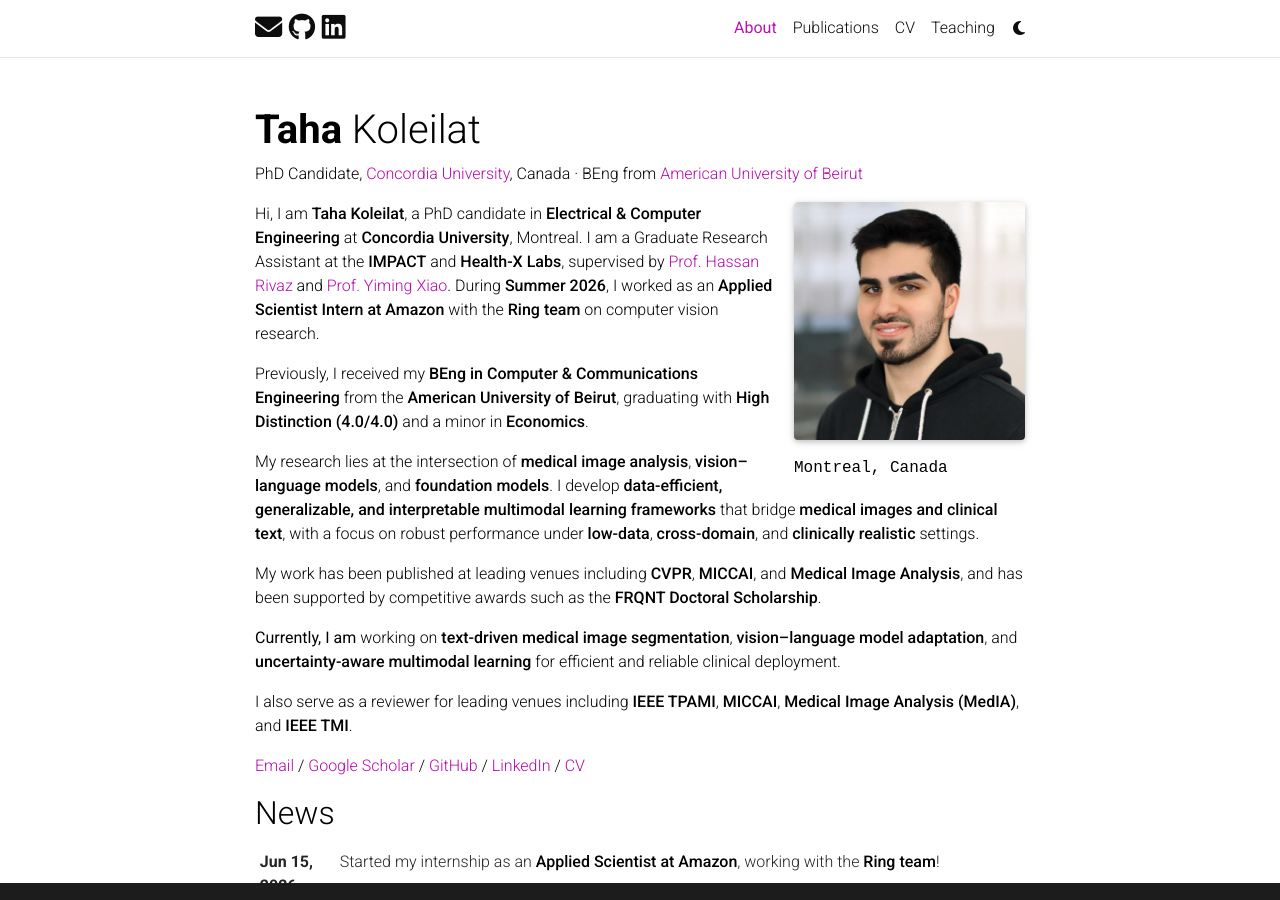
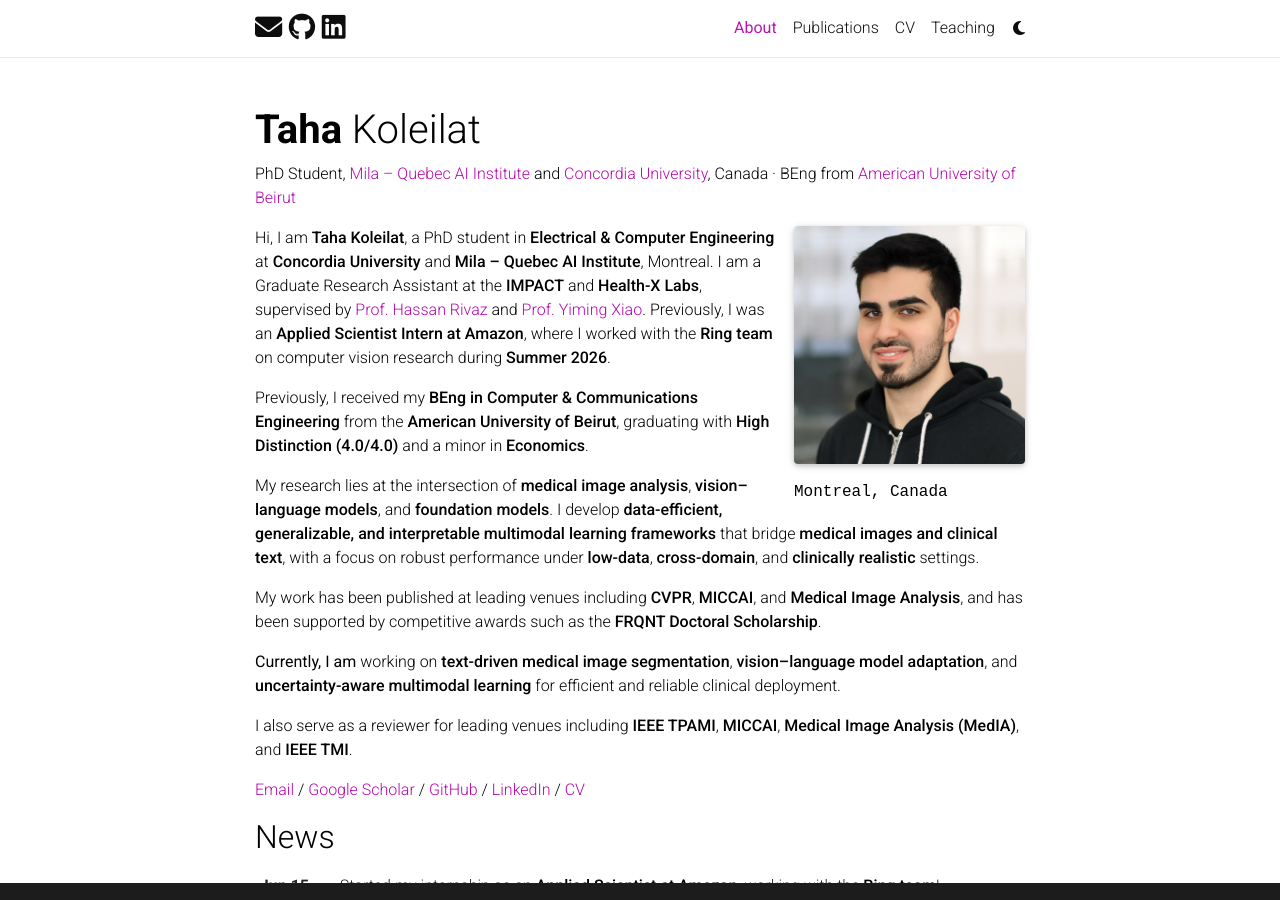
Before and after one commit to TahaKoleilat/tahakoleilat.github.io, a Jekyll site: the page built from _pages/about.md, in a window 1280 px wide and 900 px high. Built offline with Jekyll 4.4.1, drawn with Linux system fonts in a browser that asks for light colours; full-size pictures stand in for the smaller copies a plugin makes; comment, search, counter and statistics services are not loaded; a style sheet for code colours, icons or effects is not loaded.

Commit message:
Update PhD affiliations

```diff
--- a/_pages/about.md
+++ b/_pages/about.md
@@ -2,7 +2,7 @@
 layout: about
 title: About
 permalink: /
-subtitle: PhD Candidate, <a href="https://www.concordia.ca/">Concordia University</a>, Canada · BEng from <a href="https://www.aub.edu.lb/">American University of Beirut</a>
+subtitle: PhD Student, <a href="https://mila.quebec/">Mila – Quebec AI Institute</a> and <a href="https://www.concordia.ca/">Concordia University</a>, Canada · BEng from <a href="https://www.aub.edu.lb/">American University of Beirut</a>
 
 profile:
   align: right
@@ -17,7 +17,7 @@
 social: true
 ---
 
-Hi, I am **Taha Koleilat**, a PhD candidate in **Electrical & Computer Engineering** at **Concordia University**, Montreal. I am a Graduate Research Assistant at the **IMPACT** and **Health-X Labs**, supervised by <a href="https://www.concordia.ca/ginacody/electrical-computer-engineering/faculty/hassan-rivaz.html">Prof. Hassan Rivaz</a> and <a href="https://www.concordia.ca/ginacody/computer-science-software-engineering/faculty/yiming-xiao.html">Prof. Yiming Xiao</a>. During **Summer 2026**, I worked as an **Applied Scientist Intern at Amazon** with the **Ring team** on computer vision research.
+Hi, I am **Taha Koleilat**, a PhD student in **Electrical & Computer Engineering** at **Concordia University** and **Mila – Quebec AI Institute**, Montreal. I am a Graduate Research Assistant at the **IMPACT** and **Health-X Labs**, supervised by <a href="https://www.concordia.ca/ginacody/electrical-computer-engineering/faculty/hassan-rivaz.html">Prof. Hassan Rivaz</a> and <a href="https://www.concordia.ca/ginacody/computer-science-software-engineering/faculty/yiming-xiao.html">Prof. Yiming Xiao</a>. Previously, I was an **Applied Scientist Intern at Amazon**, where I worked with the **Ring team** on computer vision research during **Summer 2026**.
 
 Previously, I received my **BEng in Computer & Communications Engineering** from the **American University of Beirut**, graduating with **High Distinction (4.0/4.0)** and a minor in **Economics**.
 
```
